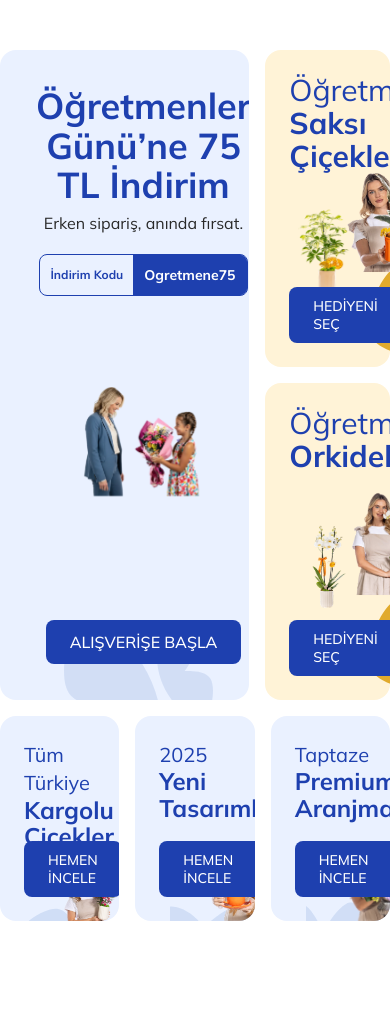
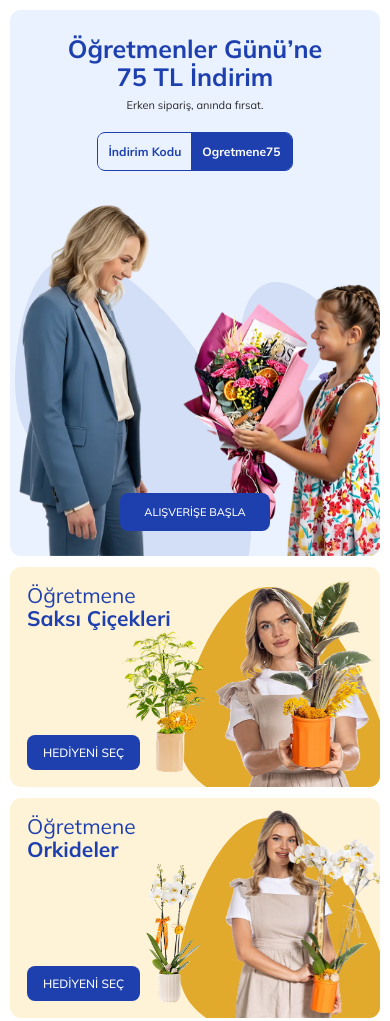
Before and after one commit to ferdiaktac/tazecicek-banners, a plain HTML site: page index.html in a window 390 px wide. Shown: the top 1021 px of the page. Drawn offline with Linux system fonts and the light colour scheme.

Commit message:
responsiveness

```diff
--- a/css/banner-main.css
+++ b/css/banner-main.css
@@ -8,21 +8,21 @@
 
   --family-primary: "Mulish", sans-serif;
 
-  --size-xxs: 4px;
-  --size-xs: 8px;
-  --size-s: 10px;
-  --size-m: 12px;
-  --size-l: 14px;
-  --size-xl: 16px;
-  --size-1xl: 18px;
-  --size-2xl: 20px;
-  --size-3xl: 24px;
-  --size-4xl: 30px;
-  --size-5xl: 36px;
-  --size-6xl: 48px;
-  --size-7xl: 60px;
-  --size-8xl: 72px;
-  --size-9xl: 96px;
+  --size-xxs: clamp(4px, 0.27vw, 4px);
+  --size-xs: clamp(8px, 0.54vw, 8px);
+  --size-s: clamp(10px, 0.68vw, 10px);
+  --size-m: clamp(12px, 0.81vw, 12px);
+  --size-l: clamp(12px, 0.95vw, 14px);
+  --size-xl: clamp(11px, 1.08vw, 16px);
+  --size-1xl: clamp(13px, 1.22vw, 18px);
+  --size-2xl: clamp(14px, 1.35vw, 20px);
+  --size-3xl: clamp(17px, 1.62vw, 24px);
+  --size-4xl: clamp(21px, 2.03vw, 30px);
+  --size-5xl: clamp(25px, 2.43vw, 36px);
+  --size-6xl: clamp(34px, 3.24vw, 48px);
+  --size-7xl: clamp(42px, 4.05vw, 60px);
+  --size-8xl: clamp(50px, 4.86vw, 72px);
+  --size-9xl: clamp(67px, 6.49vw, 96px);
 }
 
 /* Content Colors */
@@ -719,6 +719,7 @@
 .hero {
   grid-row: 1 / span 2;
   grid-column: 1;
+  position: relative;
 }
 .grid-1 {
   grid-row: 1;
@@ -778,6 +779,7 @@
 }
 
 .discount .label {
+  background: var(--brand-light);
   color: var(--brand);
   padding: var(--size-s);
   font-weight: 700;
@@ -884,7 +886,6 @@
   position: absolute;
   inset: auto 0 0 auto;
   height: auto;
-  object-fit: contain;
   pointer-events: none;
   margin: 0 auto;
   left: 0;
@@ -896,10 +897,18 @@
 
 /* Gif Maker */
 .gif {
-  position: absolute;
   opacity: 0;
   animation: sliderFade 4s infinite;
   animation-delay: calc(var(--i) * 1s);
+}
+
+.hero .figure.gif {
+  position: absolute;
+  bottom: 0;
+  left: 50%;
+  right: auto;
+  margin: 0;
+  transform: translateX(-50%);
 }
 
 @keyframes sliderFade {
@@ -917,14 +926,128 @@
   }
 }
 
-/* Mobil için görsel boyutları */
-@media (max-width: 991px) {
-  .figure {
-    max-width: 52%;
-    right: 10px;
-    opacity: 0.98;
-  }
-  .banner {
-    min-height: 240px;
+/* Responsiveness */
+@media (max-width: 1200px) {
+  .grid {
+    grid-auto-rows: minmax(270px, 1fr);
   }
 }
+
+@media (max-width: 1024px) and (min-width: 768px) {
+  .grid {
+    grid-auto-rows: minmax(240px, 1fr);
+  }
+}
+
+@media (max-width: 768px) and (min-width: 500px) {
+  .grid {
+    grid-template-columns: repeat(2, 1fr);
+    grid-auto-rows: auto; /* SATIR YÜKSEKLİĞİNİ İÇERİĞE BIRAK */
+  }
+
+  .hero {
+    grid-column: 1 / span 2;
+  }
+
+  .grid-1 {
+    grid-column: 1;
+    grid-row: auto;
+  }
+
+  .grid-2 {
+    grid-column: 2;
+    grid-row: auto;
+  }
+
+  .small-banners {
+    grid-column: 1 / span 2;
+    grid-template-columns: repeat(3, 1fr);
+  }
+
+  .hero {
+    min-height: 420px;
+  }
+
+  .grid-1,
+  .grid-2 {
+    min-height: 270px;
+  }
+
+  .small-banners .banner {
+    min-height: 205px;
+    max-height: 205px;
+  }
+
+  .btn-small {
+    padding: 10px 16px;
+  }
+}
+
+@media (max-width: 500px) {
+  .grid {
+    grid-template-columns: 1fr;
+    grid-auto-rows: auto;
+  }
+
+  .hero {
+    grid-column: 1 / span 1;
+  }
+
+  .grid-1 {
+    grid-column: 1 / span 1;
+    grid-row: auto;
+  }
+
+  .grid-2 {
+    grid-column: 1 / span 1;
+    grid-row: auto;
+  }
+
+  .small-banners {
+    grid-column: 1 / span 1;
+    grid-template-columns: 1fr;
+  }
+
+  .hero {
+    min-height: 546px;
+  }
+
+  .grid-1,
+  .grid-2 {
+    min-height: 220px;
+  }
+
+  .small-banners .banner {
+    min-height: 136px;
+    max-height: 136px;
+  }
+
+  .mobile-break {
+    display: block !important;
+  }
+
+  .btn-small {
+    padding: 10px 16px;
+  }
+
+  .animate-disable-mobile {
+    /*CSS transitions*/
+    -o-transition-property: none !important;
+    -moz-transition-property: none !important;
+    -ms-transition-property: none !important;
+    -webkit-transition-property: none !important;
+    transition-property: none !important;
+    /*CSS transforms*/
+    -o-transform: none !important;
+    -moz-transform: none !important;
+    -ms-transform: none !important;
+    -webkit-transform: none !important;
+    transform: none !important;
+    /*CSS animations*/
+    -webkit-animation: none !important;
+    -moz-animation: none !important;
+    -o-animation: none !important;
+    -ms-animation: none !important;
+    animation: none !important;
+  }
+}
--- a/index.html
+++ b/index.html
@@ -15,7 +15,7 @@
     <link rel="stylesheet" href="css/animate.min.css" />
   </head>
 
-  <body style="margin: 50px 0px">
+  <body style="margin: 10px">
     <main class="container" style="max-width: 1480px; margin: auto">
       <section class="grid">
         <!-- Hero -->
@@ -25,7 +25,8 @@
               <h3
                 class="text-36 font-bold animate__animated animate__fadeInDown animate__faster"
               >
-                Öğretmenler Günü’ne 75 TL İndirim
+                Öğretmenler Günü’ne
+                <span class="mobile-break">75 TL İndirim</span>
               </h3>
               <p
                 class="text-16 font-regular animate__animated animate__fadeInDown animate__faster animate-delay-02s"
@@ -47,34 +48,50 @@
             <img
               class="figure animate__animated animate__slideInUp animate__faster"
               src="images/logo-icon.svg"
-              style="width: 558px; bottom: -75px; opacity: 0.1 !important"
+              style="
+                width: clamp(360px, calc(100vw * 558 / 1200), 558px);
+                bottom: -75px;
+                opacity: 0.1 !important;
+              "
             />
             <img
               class="figure gif"
               src="images/slider-1-1.png"
-              style="height: 526px; --i: 0"
+              style="
+                height: clamp(380px, calc(100vw * 526 / 1200), 526px);
+                --i: 0;
+              "
             />
             <img
               class="figure gif"
               src="images/slider-1-2.png"
-              style="height: 526px; --i: 1"
+              style="
+                height: clamp(380px, calc(100vw * 526 / 1200), 526px);
+                --i: 1;
+              "
             />
             <img
               class="figure gif"
               src="images/slider-1-3.png"
-              style="height: 526px; --i: 2"
+              style="
+                height: clamp(380px, calc(100vw * 526 / 1200), 526px);
+                --i: 2;
+              "
             />
             <img
               class="figure gif"
               src="images/slider-1-4.png"
-              style="height: 526px; --i: 3"
+              style="
+                height: clamp(380px, calc(100vw * 526 / 1200), 526px);
+                --i: 3;
+              "
             />
           </a>
         </article>
 
         <!-- Right Top -->
         <article
-          class="grid-1 surface-cream-light animate__animated animate__fadeInRight animate__faster"
+          class="grid-1 surface-cream-light animate__animated animate__fadeInRight animate__faster animate-disable-mobile"
         >
           <a class="banner-link p-24" href="#">
             <div class="content content-left text-left">
@@ -93,7 +110,7 @@
               class="figure animate__animated animate__rotateInDownRight animate__faster"
               src="images/wing.svg"
               style="
-                height: 558px;
+                height: clamp(420px, calc(100vw * 558 / 1200), 558px);
                 top: 20px;
                 left: inherit;
                 right: -20px;
@@ -103,19 +120,27 @@
             <img
               class="figure animate__animated animate__fadeInRight animate__faster animate-delay-03s"
               src="images/grid-1-1.png"
-              style="height: 294px; left: inherit; margin-right: 0"
+              style="
+                height: clamp(210px, calc(100vw * 294 / 1200), 294px);
+                left: inherit;
+                margin-right: 0;
+              "
             />
             <img
               class="figure animate__animated animate__fadeInUp animate__faster animate-delay-05s"
               src="images/grid-1-2.png"
-              style="height: 210px; right: 50px; bottom: 10px"
+              style="
+                height: clamp(150px, calc(100vw * 210 / 1200), 210px);
+                right: 50px;
+                bottom: 10px;
+              "
             />
           </a>
         </article>
 
         <!-- Right Bottom -->
         <article
-          class="grid-2 surface-cream-light animate__animated animate__fadeInRight animate__faster animate-delay-02s"
+          class="grid-2 surface-cream-light animate__animated animate__fadeInRight animate__faster animate-delay-02s animate-disable-mobile"
         >
           <a class="banner-link p-24" href="#">
             <div class="content content-left text-left">
@@ -134,7 +159,7 @@
               class="figure animate__animated animate__rotateInDownRight animate__faster"
               src="images/wing.svg"
               style="
-                height: 558px;
+                height: clamp(420px, calc(100vw * 558 / 1200), 558px);
                 top: 20px;
                 left: inherit;
                 right: -20px;
@@ -144,12 +169,20 @@
             <img
               class="figure animate__animated animate__fadeInRight animate__faster animate-delay-03s"
               src="images/grid-2-1.png"
-              style="height: 313px; left: inherit; margin-right: 0"
+              style="
+                height: clamp(210px, calc(100vw * 313 / 1200), 313px);
+                left: inherit;
+                margin-right: 0;
+              "
             />
             <img
               class="figure animate__animated animate__fadeInUp animate__faster animate-delay-05s"
               src="images/grid-2-2.png"
-              style="height: 247px; right: 50px; bottom: 10px"
+              style="
+                height: clamp(150px, calc(100vw * 247 / 1200), 247px);
+                right: 50px;
+                bottom: 10px;
+              "
             />
           </a>
         </article>
@@ -158,7 +191,7 @@
         <div class="small-banners">
           <!-- Small 1 -->
           <article
-            class="banner surface-brand-light animate__animated animate__fadeInUp animate__faster animate-delay-01s"
+            class="banner surface-brand-light animate__animated animate__fadeInUp animate__faster animate-delay-01s animate-disable-mobile"
           >
             <a class="banner-link p-24" href="#">
               <div class="content">
@@ -182,14 +215,17 @@
               <img
                 class="figure animate__animated animate__fadeInRight animate__faster animate-delay-02s"
                 src="images/small-1.png"
-                style="margin-right: 0"
+                style="
+                  margin-right: 0;
+                  height: clamp(130px, calc(100vw * 205 / 1200), 205px);
+                "
               />
             </a>
           </article>
 
           <!-- Small 2 -->
           <article
-            class="banner surface-brand-light animate__animated animate__fadeInUp animate__faster animate-delay-02s"
+            class="banner surface-brand-light animate__animated animate__fadeInUp animate__faster animate-delay-02s animate-disable-mobile"
           >
             <a class="banner-link p-24" href="#">
               <div class="content">
@@ -213,14 +249,17 @@
               <img
                 class="figure animate__animated animate__fadeInRight animate__faster animate-delay-02s"
                 src="images/small-2.png"
-                style="margin-right: 0"
+                style="
+                  margin-right: 0;
+                  height: clamp(130px, calc(100vw * 205 / 1200), 205px);
+                "
               />
             </a>
           </article>
 
           <!-- Small 3 -->
           <article
-            class="banner surface-brand-light animate__animated animate__fadeInUp animate__faster animate-delay-03s"
+            class="banner surface-brand-light animate__animated animate__fadeInUp animate__faster animate-delay-03s animate-disable-mobile"
           >
             <a class="banner-link p-24" href="#">
               <div class="content">
@@ -244,7 +283,10 @@
               <img
                 class="figure animate__animated animate__fadeInRight animate__faster animate-delay-02s"
                 src="images/small-3.png"
-                style="margin-right: 0"
+                style="
+                  margin-right: 0;
+                  height: clamp(130px, calc(100vw * 205 / 1200), 205px);
+                "
               />
             </a>
           </article>
```
